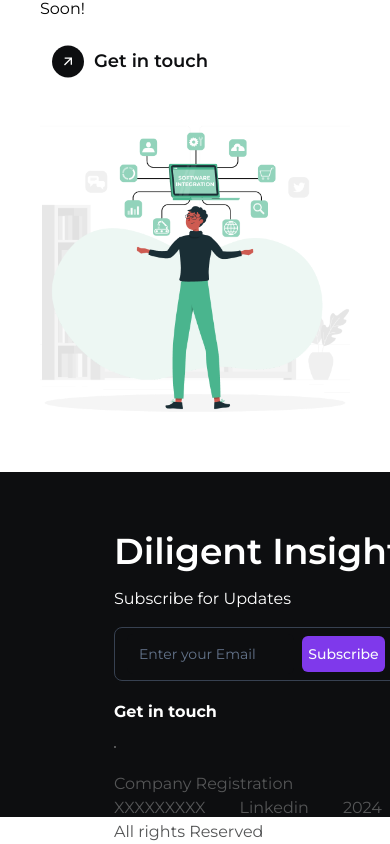
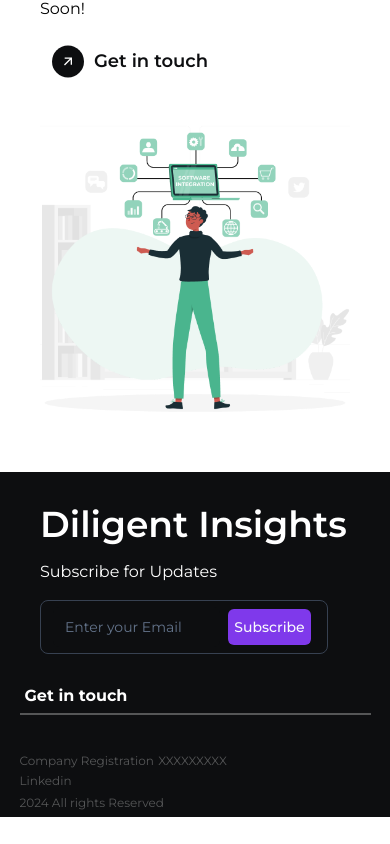
Before and after one commit to Yashgupta9330/task, a Next.js app: page / in a window 390 px wide. Shown: the part 3423-4267 px from the top of the page. After the commit the page ends 4240 px from the top, so only its background shows below. Built offline with nearby package versions, Linux system fonts and the light colour scheme.

Commit message:
responsive done

```diff
--- a/src/app/page.tsx
+++ b/src/app/page.tsx
@@ -9,7 +9,7 @@ import Last from "@/component/Last";
 
 export default function Home() {
   return (
-    <div className="w-screen h-screen">
+    <div className="w-full h-screen">
       <Header />
       <Top />
       <Middle />
--- a/src/component/footer.tsx
+++ b/src/component/footer.tsx
@@ -5,7 +5,7 @@ import InputButton from './InputButton'
 const Footer = () => {
   return (
     <div className='w-full h-[345px] bg-[#0D0E10] relative'>
-      <div className="w-[309px] h-[114px] absolute top-[67px] left-[114px] ">
+      <div className="sm:w-[309px] w-full h-[114px] p-[40px] sm:p-0 sm:absolute sm:top-[67px] sm:left-[114px] ">
         <div className="flex flex-col gap-[24px]">
         <div className="w-full font-montserrat text-[36px] font-[600] leading-[24px] text-left text-[#FFFFFF]">Diligent Insights</div>
         <div className="flex flex-col gap-[16px] w-[288px] h-[94px]">
@@ -16,12 +16,12 @@ const Footer = () => {
         </div>
        </div>
       </div>
-      <div className="absolute w-[105px] h-[24px] top-[228px] left-[114px] font-montserrat text-base font-bold leading-[24px] text-left text-white">Get in touch</div>
-      <div className="absolute w-[calc(100%-548px)]  top-[274px] left-[114px] gap-0  border border-t  border-[#555657] opacity-1"></div>
-      <div className=' text-[#555657] absolute top-[300px] left-[114px] '>
-        <span className='text-[16px] '>Company Registration XXXXXXXXX</span>
-        <span className='text-[16px] ml-[34px] '>Linkedin</span>
-        <span className='text-[16px] ml-[34px] '>2024 All rights Reserved</span>
+      <div className=" absolute top-[60%] left-[5%]  sm:absolute sm:w-[115px] sm:h-[24px] sm:top-[228px] sm:left-[114px] font-montserrat text-base font-bold leading-[24px] p-[5px] text-left text-white">Get in touch</div>
+      <div className="sm:absolute w-[90%] absolute left-[5%] top-[70%] sm:w-[calc(100%-548px)]  sm:top-[274px] sm:left-[114px] gap-0  border border-t  border-[#555657] opacity-1"></div>
+      <div className=' text-[#555657] w-[60%] absolute top-[80%] left-[5%] sm:absolute sm:top-[300px] sm:left-[114px] '>
+        <span className=' text-[12px] sm:text-[16px] w-full'>Company Registration</span> <span className=' text-[12px] sm:text-[16px] w-full'>XXXXXXXXX</span>
+        <span className=' block sm:inline text-[12px] sm:text-[16px] w-full sm:ml-[34px] '>Linkedin</span>
+        <span className=' text-[12px] sm:text-[16px] w-full sm:ml-[34px] '>2024 All rights Reserved</span>
       </div>
 
     </div>
```
